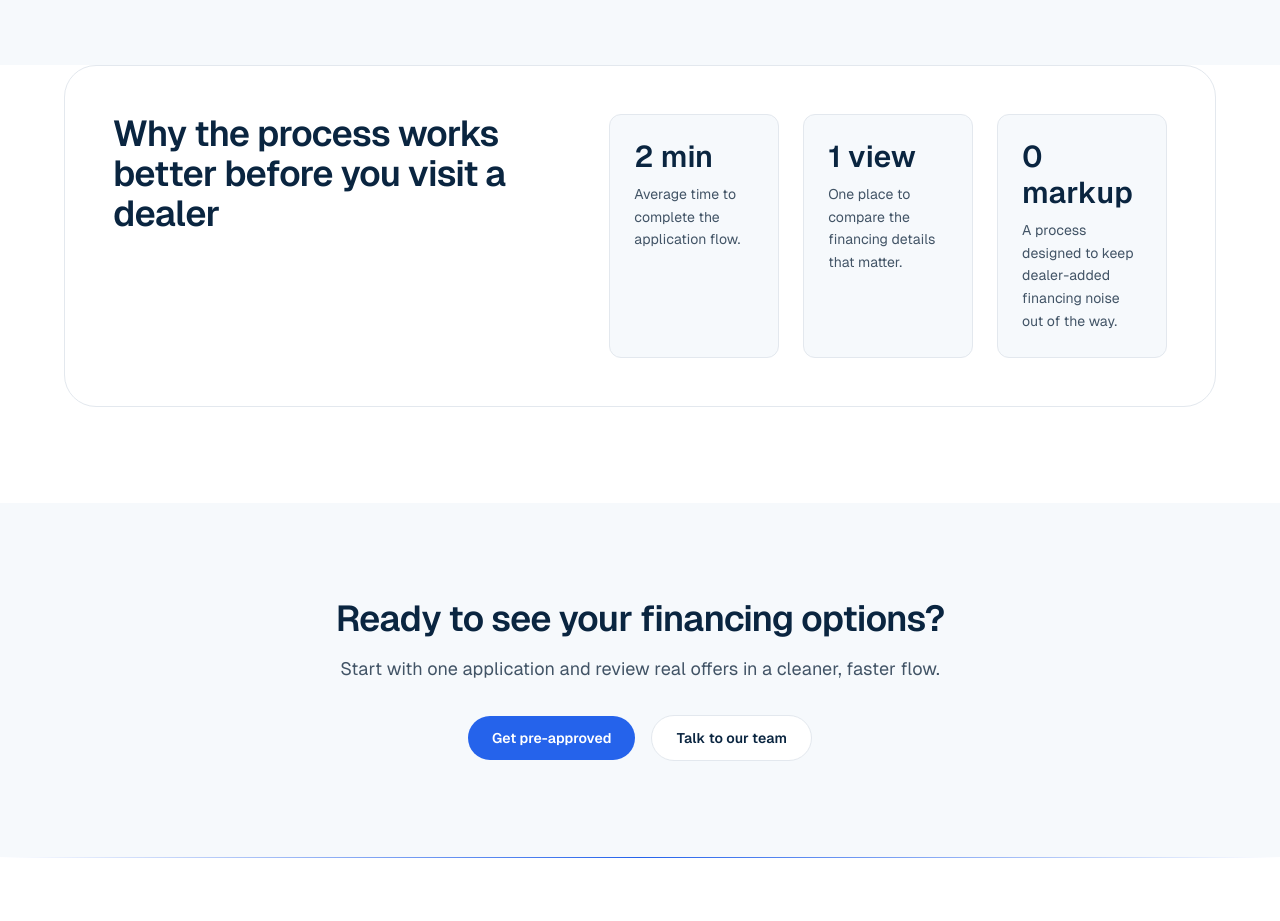
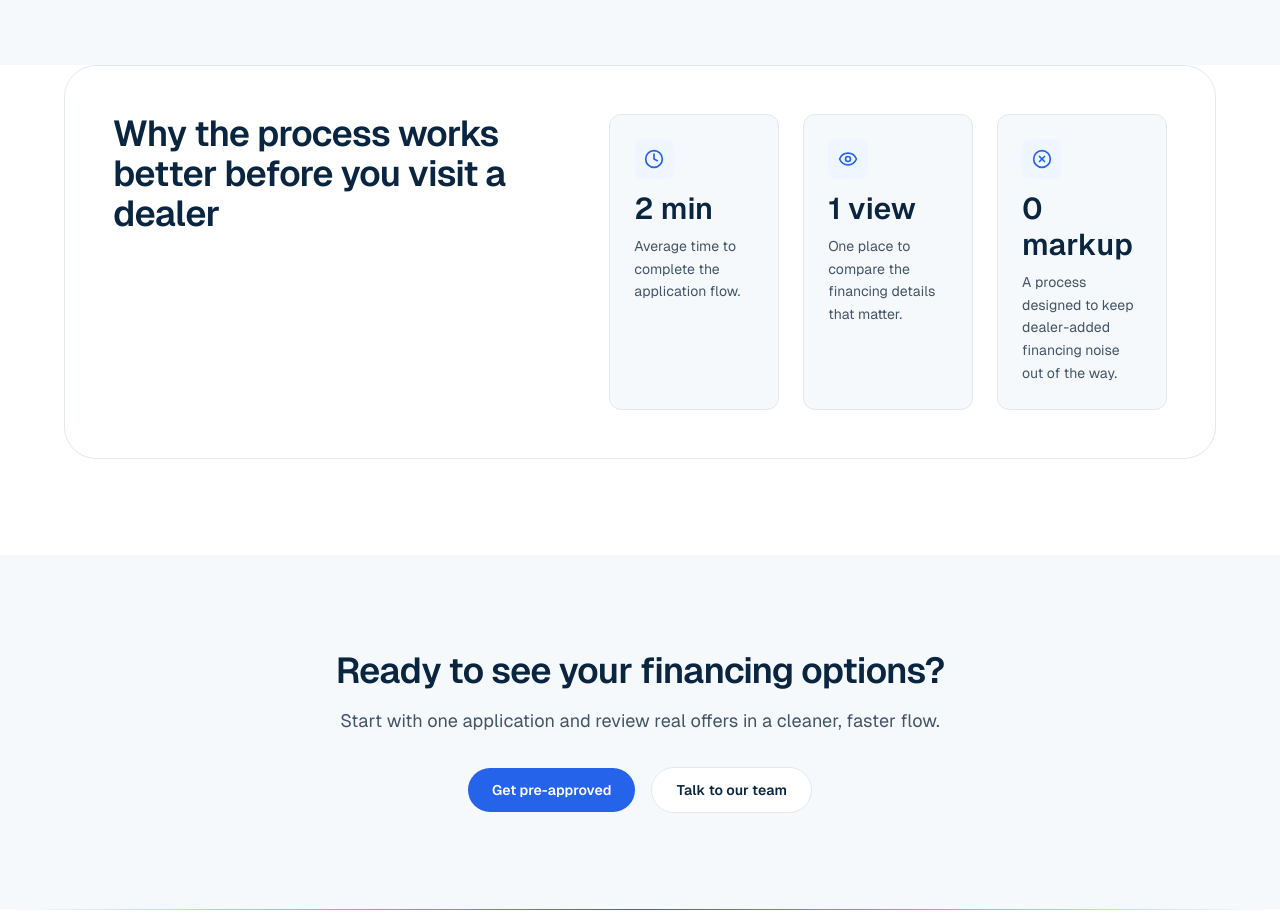
Before and after one commit to zurcxads/car-loan-pro, a Next.js app: page /how-it-works in a window 1280 px wide. Shown: the part 1760-2681 px from the top of the page. Built offline with nearby package versions, Linux system fonts and the light colour scheme.

Commit message:
feat: add icons to process stat cards (clock, eye, x-circle)

```diff
--- a/src/app/how-it-works/HowItWorksPageClient.tsx
+++ b/src/app/how-it-works/HowItWorksPageClient.tsx
@@ -8,8 +8,11 @@ import {
   CheckCircle2,
   ChevronDown,
   CircleDollarSign,
+  Clock,
+  Eye,
   FileText,
   ShieldCheck,
+  XCircle,
 } from "lucide-react";
 import Footer from "@/components/shared/Footer";
 import { useInView } from "@/hooks/useInView";
@@ -231,14 +234,23 @@ export default function HowItWorksPage() {
             </div>
             <div className="grid auto-rows-fr gap-6 sm:grid-cols-3">
               <div className="premium-card flex h-full flex-col rounded-xl border border-[#E3E8EE] bg-[#F6F9FC] p-6">
+                <div className="mb-3 flex h-10 w-10 items-center justify-center rounded-lg bg-blue-50">
+                  <Clock className="h-5 w-5 text-[#2563EB]" />
+                </div>
                 <p className="text-3xl font-semibold text-[#0A2540]">2 min</p>
                 <p className="mt-2 text-sm leading-relaxed text-[#425466]">Average time to complete the application flow.</p>
               </div>
               <div className="premium-card flex h-full flex-col rounded-xl border border-[#E3E8EE] bg-[#F6F9FC] p-6">
+                <div className="mb-3 flex h-10 w-10 items-center justify-center rounded-lg bg-blue-50">
+                  <Eye className="h-5 w-5 text-[#2563EB]" />
+                </div>
                 <p className="text-3xl font-semibold text-[#0A2540]">1 view</p>
                 <p className="mt-2 text-sm leading-relaxed text-[#425466]">One place to compare the financing details that matter.</p>
               </div>
               <div className="premium-card flex h-full flex-col rounded-xl border border-[#E3E8EE] bg-[#F6F9FC] p-6">
+                <div className="mb-3 flex h-10 w-10 items-center justify-center rounded-lg bg-blue-50">
+                  <XCircle className="h-5 w-5 text-[#2563EB]" />
+                </div>
                 <p className="text-3xl font-semibold text-[#0A2540]">0 markup</p>
                 <p className="mt-2 text-sm leading-relaxed text-[#425466]">A process designed to keep dealer-added financing noise out of the way.</p>
               </div>
```
